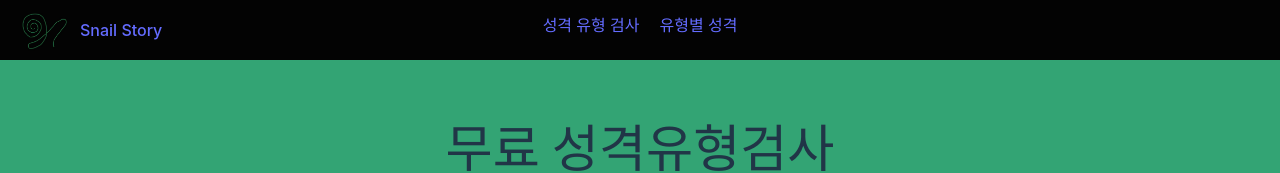
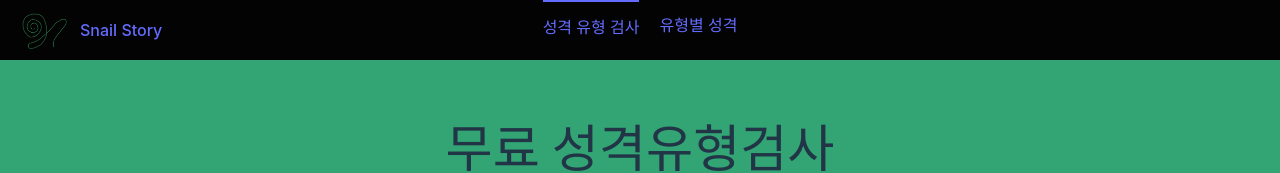
Before and after one commit to snailStory/16personalities, a React (Vite) app: page /typeTest in a window 1280 px wide. Shown: the top 173 px of the page. Built offline with nearby package versions, Linux system fonts and the light colour scheme.

Commit message:
feat: Header 영역 탭 클릭 시 스타일 조건 pathname 으로 변경

```diff
--- a/src/components/Header.tsx
+++ b/src/components/Header.tsx
@@ -2,9 +2,13 @@ import { useEffect, useState } from "react";
 import styled from "@emotion/styled";
 import { css } from "@emotion/react";
 import { Link } from "react-router-dom";
+import { useLocation } from "react-router";
 
 const Header = () => {
   const [selectedTab, setSelectedTab] = useState<number | null>(null);
+  const location = useLocation();
+  const { pathname } = location;
+  console.log(pathname);
   const navList = [
     { name: "성격 유형 검사", path: "/typeTest" },
     { name: "유형별 성격", path: "/typeAnalysis" },
@@ -37,7 +41,7 @@ const Header = () => {
                 key={index}
                 onClick={() => setSelectedTab(index)}
               >
-                <ListItem css={selectedTab === index && ItemHoverStyle}>
+                <ListItem css={pathname === item.path && ItemHoverStyle}>
                   {item.name}
                 </ListItem>
               </Link>
```
